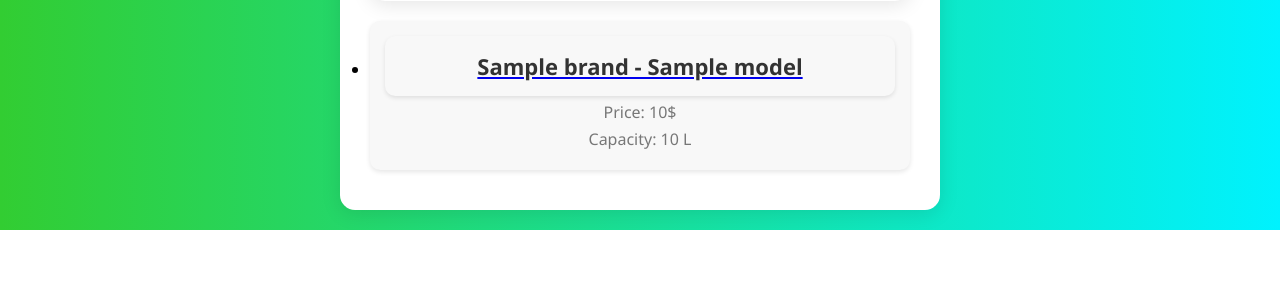
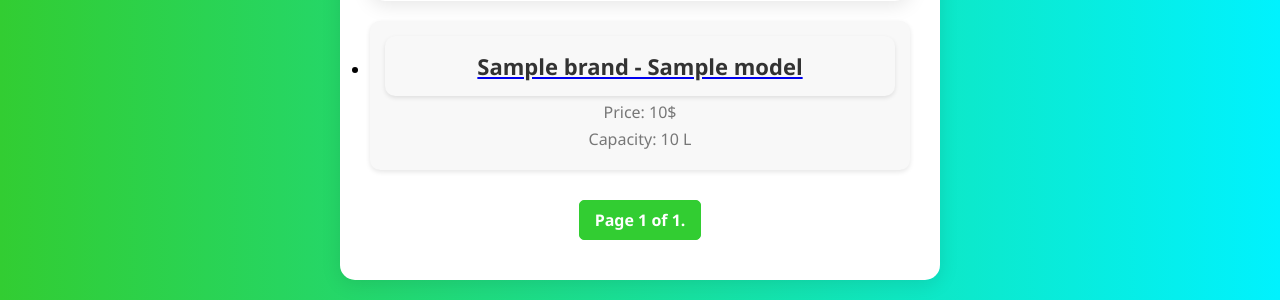
Before and after one commit to TheAlexGrimes30/TrainingDjangoProject, a Django app: template FridgeProject/templates/fridges.html in a window 1280 px wide. Shown: the part 810-1110 px from the top of the page. Before the commit the page ends 1040 px from the top, so only its background shows below. Run offline with Django 3.2, Linux system fonts and the light colour scheme; the template is opened without the code that fills it: most values are stand-ins (such as "Sample title", 1, 10 or a date in 2020).

Commit message:
pagination

```diff
--- a/FridgeProject/static/css/main_styles.css
+++ b/FridgeProject/static/css/main_styles.css
@@ -251,3 +251,57 @@ button[type="submit"]:hover {
         padding: 12px 0;
     }
 }
+
+.pagination {
+    display: flex;
+    justify-content: center;
+    align-items: center;
+    margin-top: 20px;
+    padding: 10px 0;
+}
+
+.pagination .step-links {
+    display: flex;
+    justify-content: center;
+    align-items: center;
+}
+
+.pagination .step-links a {
+    font-size: 16px;
+    font-weight: bold;
+    padding: 8px 15px;
+    color: #4CAF50;
+    text-decoration: none;
+    margin: 0 5px;
+    border: 1px solid #4CAF50;
+    border-radius: 5px;
+    transition: background-color 0.3s ease, color 0.3s ease;
+}
+
+.pagination .step-links a:hover,
+.pagination .step-links a:focus {
+    background-color: #32cd32;
+    color: white;
+}
+
+.pagination .step-links .current {
+    padding: 8px 15px;
+    background-color: #32cd32;
+    color: white;
+    border: 1px solid #32cd32;
+    border-radius: 5px;
+    font-weight: bold;
+}
+
+.pagination .step-links a:disabled {
+    background-color: #f0f0f0;
+    color: #aaa;
+    border: 1px solid #f0f0f0;
+    pointer-events: none;
+}
+
+.pagination .step-links a:active {
+    background-color: #00f2fe;
+    color: white;
+    transform: translateY(1px);
+}
--- a/FridgeProject/templates/base.html
+++ b/FridgeProject/templates/base.html
@@ -15,5 +15,6 @@
 
         {% endblock %}
     </div>
+
 </body>
 </html>
--- a/FridgeProject/templates/fridges.html
+++ b/FridgeProject/templates/fridges.html
@@ -5,6 +5,7 @@
 {% block content %}
     <h1>Fridges List</h1>
 
+    <!-- Форма фильтров -->
     <form method="get" class="form-container">
         <label for="brand">Brand</label>
         <input type="text" id="brand" name="brand" value="{{ filters.brand }}">
@@ -27,6 +28,7 @@
         <button type="submit">Apply Filters</button>
     </form>
 
+    <!-- Список холодильников -->
     <div class="fridges-list">
         {% if fridges %}
             <ul>
@@ -44,4 +46,23 @@
             <p>No fridges found with the selected filters.</p>
         {% endif %}
     </div>
+
+    <div class="pagination">
+    <span class="step-links">
+        {% if page_obj.has_previous %}
+            <a href="?page=1&{{ query_params }}">« first</a>
+            <a href="?page={{ page_obj.previous_page_number }}&{{ query_params }}">previous</a>
+        {% endif %}
+
+        <span class="current">
+            Page {{ page_obj.number }} of {{ page_obj.paginator.num_pages }}.
+        </span>
+
+        {% if page_obj.has_next %}
+            <a href="?page={{ page_obj.next_page_number }}&{{ query_params }}">next</a>
+            <a href="?page={{ page_obj.paginator.num_pages }}&{{ query_params }}">last »</a>
+        {% endif %}
+    </span>
+</div>
+
 {% endblock %}
```
Also changed, not shown: FridgeProject/FridgeApp/views.py (+8 -10 lines), FridgeProject/media/images/q_6RgsvPT.jpg (added), FridgeProject/media/images/q_8Lum6pY.jpg (added), FridgeProject/media/images/q_oHxJ4bN.jpg (added).
